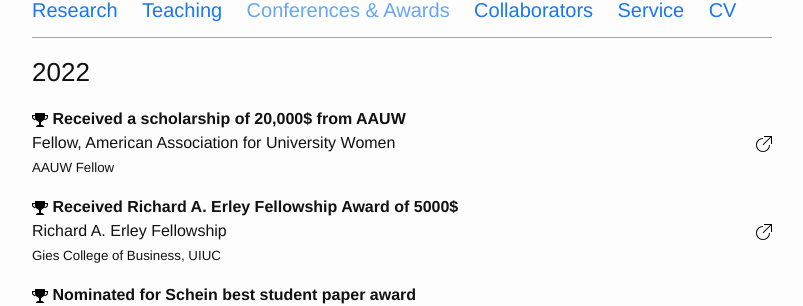
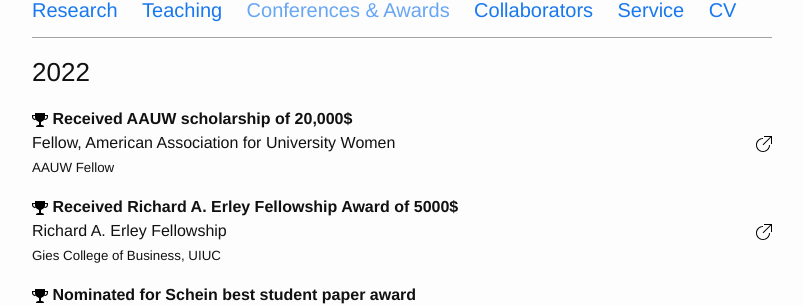
Before and after one commit to deepikachhillar/deepikachhillar.github.io, a Jekyll site: the page built from nav/conferences.md, in a window 1280 px wide. Shown: the part 220-526 px from the top of the page, without its empty margins (238-1041 px from the left). Built offline with Jekyll 4.4.1, drawn with Linux system fonts in a browser that asks for light colours.

Commit message:
Update papers.yml

```diff
--- a/_data/papers.yml
+++ b/_data/papers.yml
@@ -5,7 +5,7 @@
   year: 2022
 #   pages: 97--118
   link: https://www.aauw.org/resources/programs/fellowships-grants/
-  award: Received a scholarship of 20,000$ from AAUW
+  award: Received AAUW scholarship of 20,000$
 
 - id: erley
   title: "Richard A. Erley Fellowship"
```
